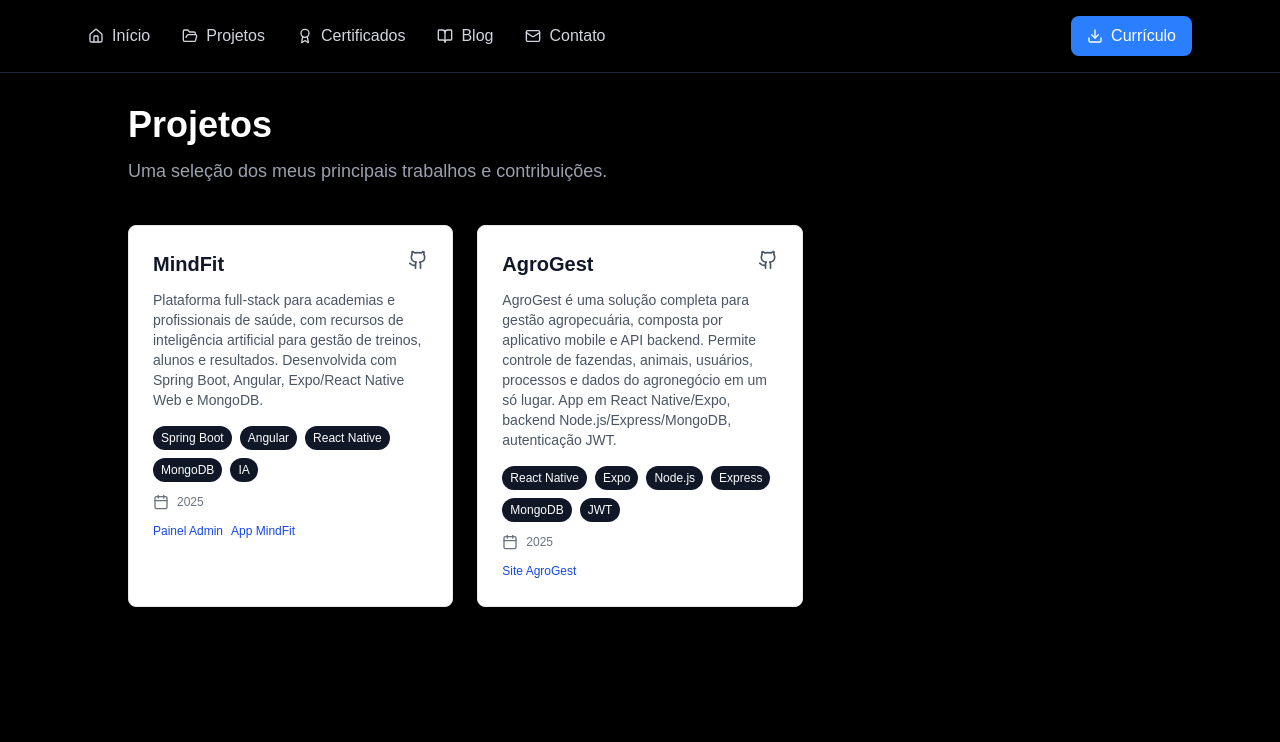
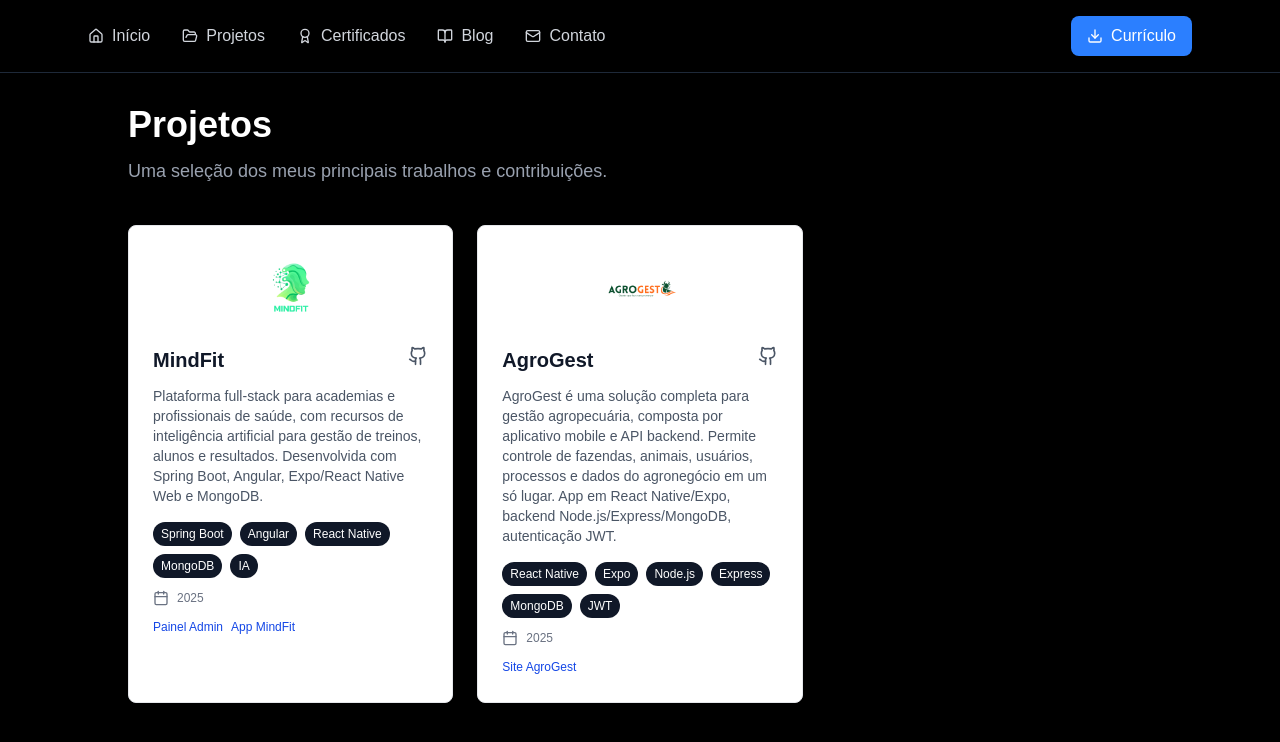
Before and after one commit to Freitassync/freitas-projetos, a Next.js app: page /projetos in a window 1280 px wide. Shown: the top 742 px of the page. Built offline with nearby package versions, Linux system fonts and the light colour scheme.

Commit message:
feat(projects): add logo support to project cards

```diff
--- a/src/app/projetos/page.tsx
+++ b/src/app/projetos/page.tsx
@@ -1,4 +1,5 @@
 import { Github, Calendar } from 'lucide-react';
+import Image from 'next/image';
 
 export default function ProjetosPage() {
   const projetos = [
@@ -10,7 +11,8 @@ export default function ProjetosPage() {
       ano: "2025",
       github: "https://github.com/Freitassync/mindfit",
       admin: "https://mindfitadmin.outis.com.br/login",
-      app: "https://mindfit.outis.com.br/login"
+      app: "https://mindfit.outis.com.br/login",
+      logo: "/logos/logo_mindfit.png"
     },
     {
       titulo: "AgroGest",
@@ -19,7 +21,8 @@ export default function ProjetosPage() {
       tags: ["React Native", "Expo", "Node.js", "Express", "MongoDB", "JWT"],
       ano: "2025",
       github: "https://github.com/Freitassync/agrogest",
-      app: "https://agrogest.website"
+      app: "https://agrogest.website",
+      logo: "/logos/logo_agrogest.png"
     }
   ];
 
@@ -34,6 +37,17 @@ export default function ProjetosPage() {
         <div className="grid gap-6 md:grid-cols-2 lg:grid-cols-3">
           {projetos.map((projeto, index) => (
             <div key={index} className="bg-white rounded-lg shadow-lg p-6 border border-gray-200 hover:shadow-xl hover:scale-105 transition-all duration-300">
+              {projeto.logo && (
+                <div className="flex justify-center mb-4">
+                  <Image
+                    src={projeto.logo}
+                    alt={`${projeto.titulo} logo`}
+                    width={80}
+                    height={80}
+                    className="object-contain"
+                  />
+                </div>
+              )}
               <div className="flex items-start justify-between mb-3">
                 <h2 className="text-xl font-semibold text-gray-900">{projeto.titulo}</h2>
                 {projeto.github && (
```
Also changed, not shown: public/logos/logo_agrogest.png (added), public/logos/logo_mindfit.png (added).
